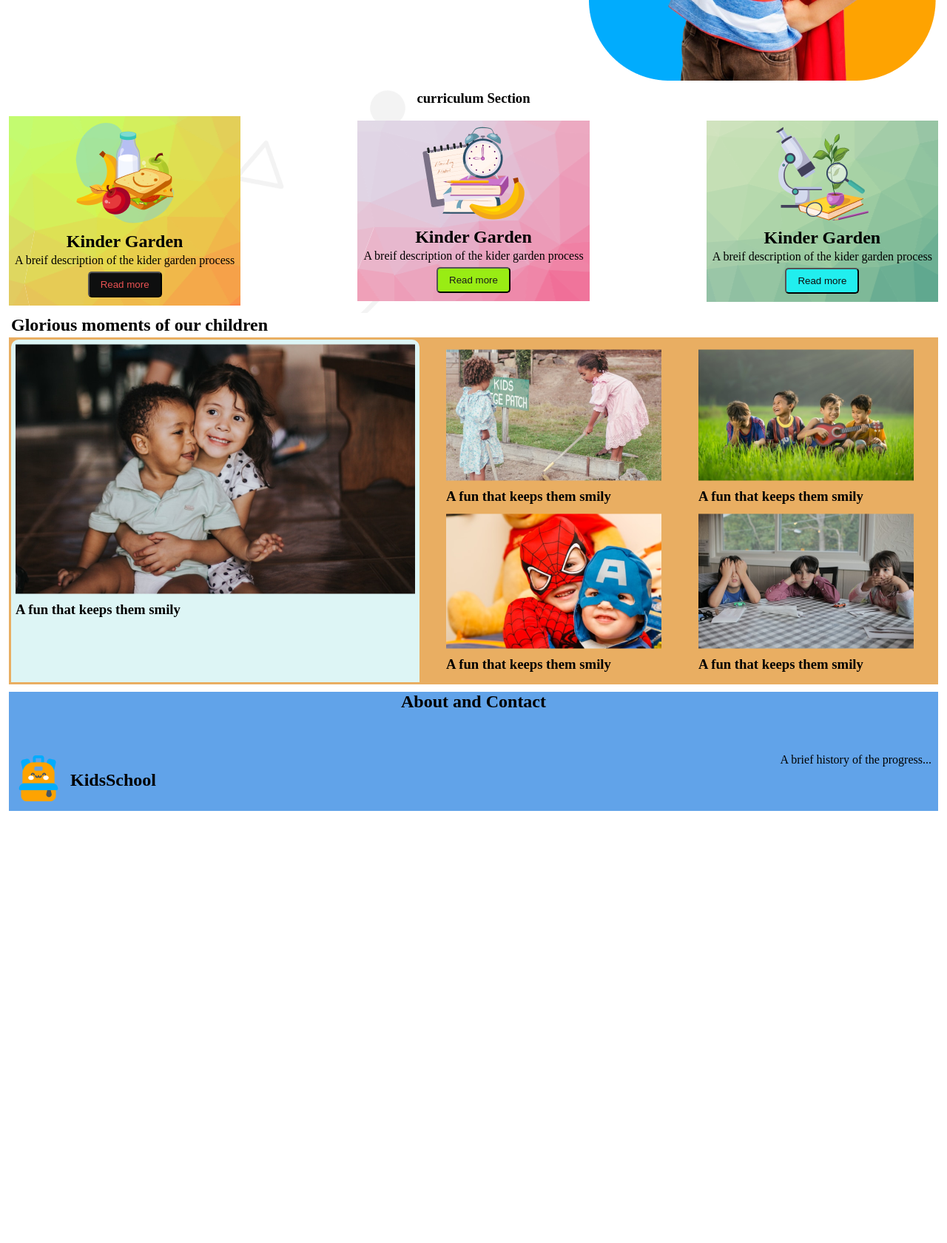
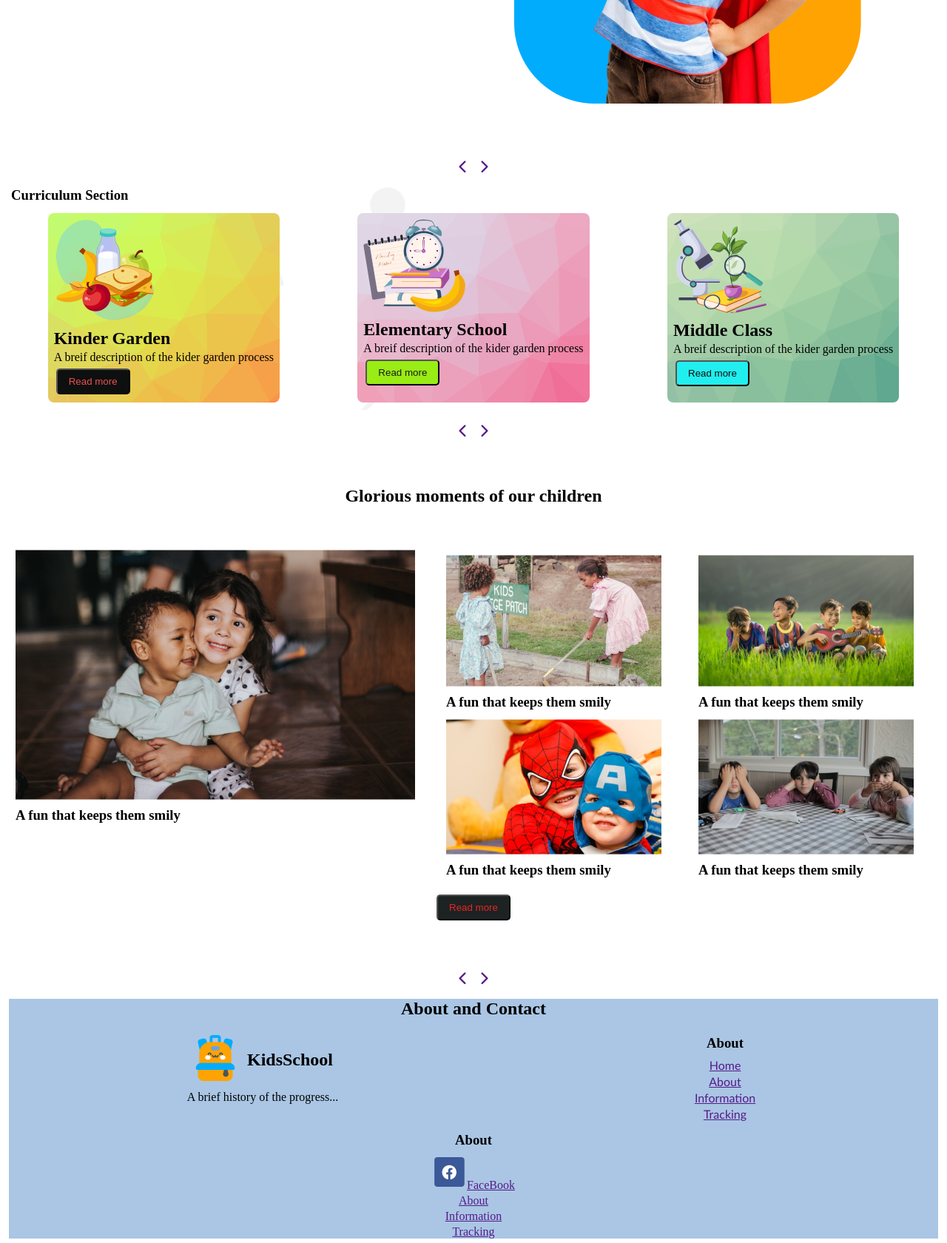
Before and after one commit to ShafiqSobhani/second-assignment, a plain HTML site: page index.html in a window 1280 px wide. Shown: the part 580-2260 px from the top of the page at 74% size. Before the commit the page ends 1682 px from the top, so only its background shows below. Drawn offline with Linux system fonts and the light colour scheme.

Commit message:
2nd submit

```diff
--- a/index.html
+++ b/index.html
@@ -34,12 +34,20 @@
                 </a></div>
         </div>
         <div>
-            <button class="btn">Contact Us</button>
+            <button class="btn1">Contact Us</button>
+        </div>
+
+        <div class="options">
+            <a href=""> <i class="fa-solid fa-list"></i> </a>
         </div>
     </nav>
+    <marquee> Your are most welcome in this kids world. Visit us and draw the future for your children </marquee>
+
+
 
     <!-- Hero section -->
 
+    <div class="btn6d">
         <div class="hero">
             <div class="hero-content">
                 <h1>Welcome to the KidsSchool<br><span class="sp1">See the environmet</span>
@@ -52,13 +60,21 @@
                 <img src="assets/hero-kids.png" alt="KidsSchool Image">
             </div>
         </div>
+    </div>
+
+    <div class="slider">
+        <div>
+            <a href=""><i class="fa-solid fa-chevron-left"></i></a>
+            <a href=""><i class="fa-solid fa-chevron-right"></i></a>
+        </div>
+    </div>
 
 
     <!--  Details section_ Standard curriculum -->
 
     <div class="curriculum">
         <div class="head3">
-            <h3> curriculum Section</h3>
+            <h3> Curriculum Section</h3>
         </div>
         <div class="curriculum2">
             <div Class="kinder">
@@ -72,7 +88,7 @@
 
             <div Class="elementary">
                 <img src="assets/elementary.png" alt="elementary">
-                <h2>Kinder Garden</h2>
+                <h2>Elementary School</h2>
                 <p>A breif description of the kider garden process</p>
                 <div>
                     <button class="btn4">Read more</button>
@@ -81,7 +97,7 @@
 
             <div Class="middleClass">
                 <img src="assets/middle.png" alt="middleClass">
-                <h2>Kinder Garden</h2>
+                <h2>Middle Class</h2>
                 <p>A breif description of the kider garden process</p>
                 <div>
                     <button class="btn5">Read more</button>
@@ -91,11 +107,19 @@
     </div>
     </div>
 
+    <div class="slider">
+        <div>
+            <a href=""><i class="fa-solid fa-chevron-left"></i></a>
+            <a href=""><i class="fa-solid fa-chevron-right"></i></a>
+        </div>
+    </div>
+
+
     <!-- Our story section -->
 
 
-    <div>
-        <div>
+    <div class="glory">
+        <div class="btn6d">
             <h2>Glorious moments of our children</h2>
         </div>
         <div class="story">
@@ -104,7 +128,9 @@
                 <div>
                     <img src="assets/story-1.png" alt="Story1">
                     <h3> A fun that keeps them smily</h3>
-                    <p> <title>A simple explanation of smile reason. why the students like this KidsSchool</title></p>
+                    <p>
+                        <title>A simple explanation of smile reason. why the students like this KidsSchool</title>
+                    </p>
                 </div>
             </div>
             <div class="story2">
@@ -131,10 +157,17 @@
             </div>
 
         </div>
+        <div class="btn6d">
+            <button class="btn6">Read more</button>
+        </div>
     </div>
 
-
-
+    <div class="slider">
+        <div>
+            <a href=""><i class="fa-solid fa-chevron-left"></i></a>
+            <a href=""><i class="fa-solid fa-chevron-right"></i></a>
+        </div>
+    </div>
 
 
 
@@ -148,6 +181,7 @@
     <div class="footer">
         <h2> About and Contact</h2>
         <div class="foot">
+            <div>
                 <div class="footlogo">
                     <div>
                         <img src="assets/logo.png" alt="">
@@ -160,6 +194,45 @@
                     <p>A brief history of the progress...</p>
                 </div>
             </div>
+
+            <div>
+                <div class="footlogo">
+
+                    <div>
+                        <h3>About</h3>
+                    </div>
+                </div>
+                <div>
+                    <div class="menu1">
+                        <div> <a href="">Home</a></div>
+                        <div> <a href="">About</a></div>
+                        <div> <a href="">Information</a></div>
+                        <div> <a href="">Tracking</a></div>
+
+                    </div>
+                </div>
+            </div>
+        </div>
+
+        <div>
+            <div>
+                <div class="footlogo">
+
+                    <div>
+                        <h3>About</h3>
+                    </div>
+                </div>
+                <div>
+                    <div class="Cont">
+                        <div> <a href=""><img src="assets/fb.png" alt="">FaceBook</a></div>
+                        <div> <a href="">About</a></div>
+                        <div> <a href="">Information</a></div>
+                        <div> <a href="">Tracking</a></div>
+
+                    </div>
+                </div>
+            </div>
+        </div>
     </div>
 
 
--- a/style.css
+++ b/style.css
@@ -62,7 +62,8 @@
     "Lucida Sans Unicode", Geneva, Verdana, sans-serif;
 }
 
-.btn {
+.btn,
+.btn1 {
   padding: 08px 15px;
   background-color: #007bff;
   color: white;
@@ -74,25 +75,62 @@
   color: rgb(25, 9, 241);
 }
 
+.slider {
+  text-align: center;
+  align-items: center;
+  color: #fc5c00;
+  font-size: large;
+  padding: 10px;
+}
+
+.options {
+  visibility: hidden;
+}
 
 @media screen and (max-width: 768px) {
   .menu {
     display: none;
+    text-align: center;
   }
-  .hero{
-
+  .hero {
+    display: flex;
     flex-wrap: wrap-reverse;
+    text-align: right;
+    align-items: right;
+    text-wrap: wrap;
+    background-color: white;
+    margin: 0px 3px 3px 0px;
   }
 
-  .h2k{
+  .h2k,
+  .btn1 {
     display: none;
   }
 
-.story1{
-  display: none;}
+  .story1 {
+    display: none;
+  }
 
+  .curriculum {
+    align-items: center;
+    width: 100%;
+    text-align: center;
+  }
+  .footer {
+    justify-content: space-between;
+    align-items: center;
+    gap: 25px;
+    padding: 10px;
+  }
+
+  .options {
+    visibility: visible;
+    align-items: right;
+  }
+  .navbar {
+    box-shadow: 0 2px 4px rgb(235, 16, 16);
+  }
 }
-
 
 /* Hero section */
 
@@ -108,14 +146,13 @@
   color: rgb(15, 121, 11);
 }
 
-
-
 .hero {
   display: flex;
-  justify-content: space-between;
+  justify-content: space-around;
   background-color: white;
   margin: 0px 3px 3px 0px;
   align-items: center;
+  text-align: left;
 }
 
 .hero.image {
@@ -127,39 +164,36 @@
 
 .curriculum {
   background-image: url(assets/bg.png);
-  text-align: center;
-  flex-wrap: wrap;
   align-items: center;
 }
 
 .curriculum2 {
   display: flex;
-  justify-content: space-between;
+  justify-content: space-around;
   flex-wrap: wrap;
-  text-align: center;
-  align-items: center;
 }
 
 .kinder {
   background-image: url(assets/cool-background\(1\).png);
   margin: 10px 0 10px 0;
-  align-items: center;
   padding: 5px;
+  border-radius: 8px;
 }
 .elementary {
   background-image: url(assets/cool-background\(2\).png);
   margin: 10px 0 10px 0;
-  align-items: center;
   padding: 5px;
+  border-radius: 8px;
 }
 
 .middleClass {
   background-image: url(assets/cool-background\(3\).png);
   padding: 25px;
   margin: 10px 0 10px 0;
-  align-items: center;
   padding: 5px;
+  border-radius: 8px;
 }
+
 .btn3 {
   padding: 08px 15px;
   background-color: #0e0f0f;
@@ -194,18 +228,37 @@
   color: rgb(25, 9, 241);
 }
 
+.btn6 {
+  padding: 08px 15px;
+  background-color: #1d2222;
+  color: rgb(235, 37, 37);
+  border-radius: 5px;
+  align-items: center;
+}
+.btn6:hover {
+  background-color: rgb(247, 116, 116);
+  color: rgb(25, 9, 241);
+}
+
+.btn6d {
+  text-align: center;
+  margin-bottom: 50px;
+}
+
 /* story section */
+
+.glory {
+  align-items: center;
+  margin-top: 50px;
+}
 
 .story {
   display: flex;
   justify-content: space-between;
-  background-color: rgb(233, 174, 98);
-  background-repeat: repeat-x 100%;
-  background-repeat: repeat-y 10px;
+  grid-column: auto;
 }
+
 .story1 {
-  background-color: #ddf5f5;
-  border-radius: 10px 10px 0 0;
 }
 
 .story2 {
@@ -224,22 +277,19 @@
   display: flex;
   justify-content: center;
   align-items: center;
+  flex-wrap: wrap;
 }
 
 .footer {
-  background-color: #61a3e9;
+  background-color: #aac6e4;
   text-align: center;
-  margin-top: 10px;
+  flex-wrap: wrap;
 }
 
 .foot {
   display: flex;
-  justify-content: space-between;
-  flex-wrap: wrap;
-  margin: 50px 3px 3px 0;
-  background-color: #61a3e9;
+  justify-content: space-around;
+  background-color: #aac6e4;
+  text-align: center;
+  margin-top: 10px;
 }
-
-.aboutcontact {
-  text-align: center;
-}
```
Also changed, not shown: Assn.png (added). Lines whose indentation alone changed are shown as unchanged.
